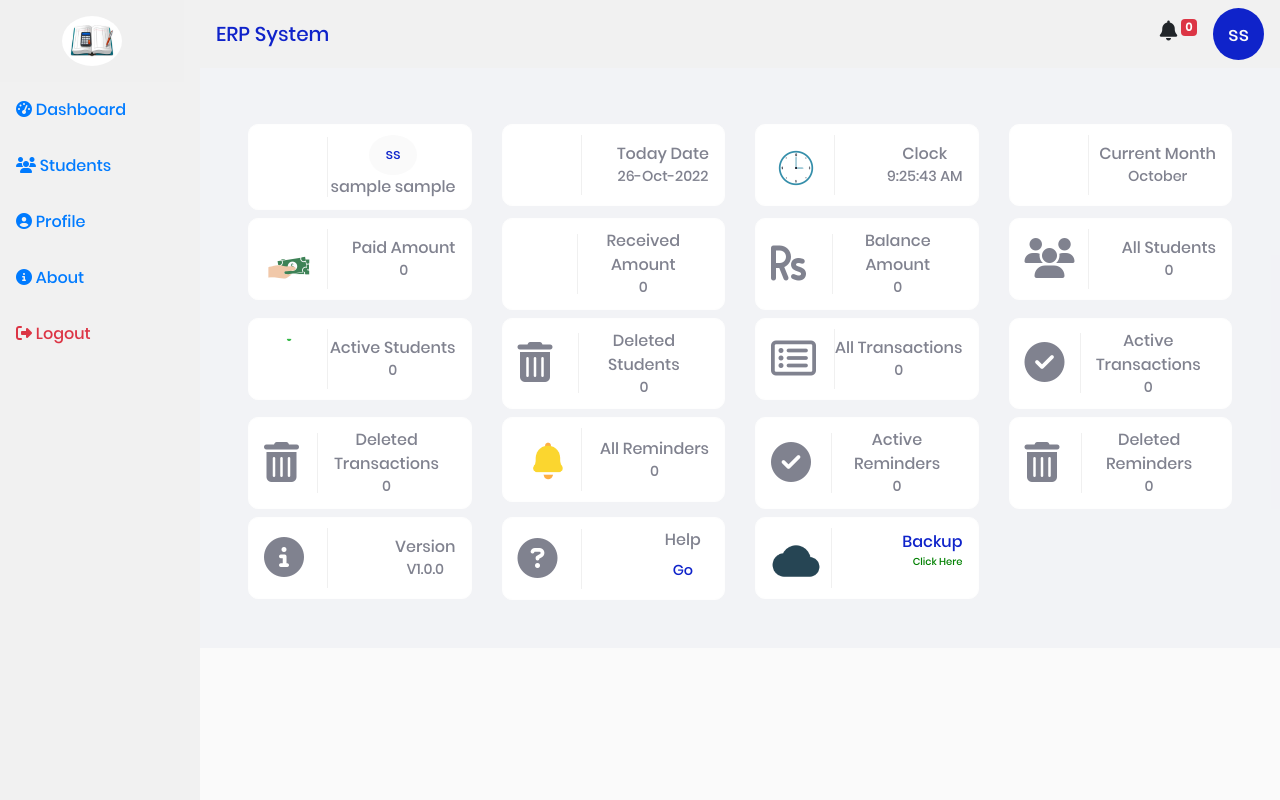
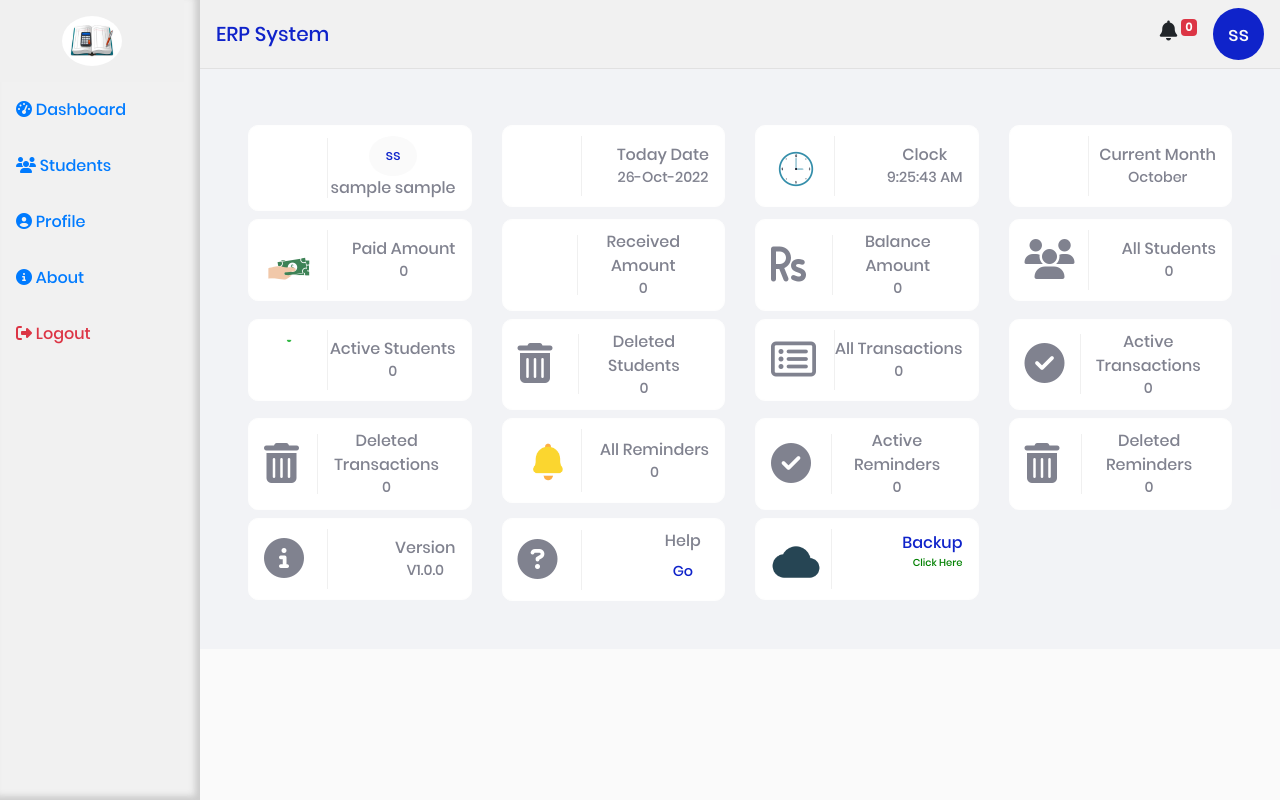
Before and after one commit to bishnoia03/erp, a PHP site: page /erp/user/index.php in a window 1280 px wide. Run offline with PHP 8.4, Linux system fonts and the light colour scheme; the visitor is signed in with stand-in values (Sample User, id 1); data that the repository does not hold is empty; some libraries are stand-ins or nearby versions; some web fonts are replaced.

Commit message:
minor change

```diff
--- a/css/style.css
+++ b/css/style.css
@@ -159,6 +159,7 @@ form button:hover {
     height: 100%;
     overflow: auto;
     transition: 0.5s ease-in-out;
+    box-shadow: inset -5px -4px 6px 0px #ccc;
 }
 
 .sidebar a {
--- a/user/navBar.php
+++ b/user/navBar.php
@@ -16,3 +16,4 @@
                     </li>
                 </ul>
 </nav>
+<hr class="m-0 p-0">
```
